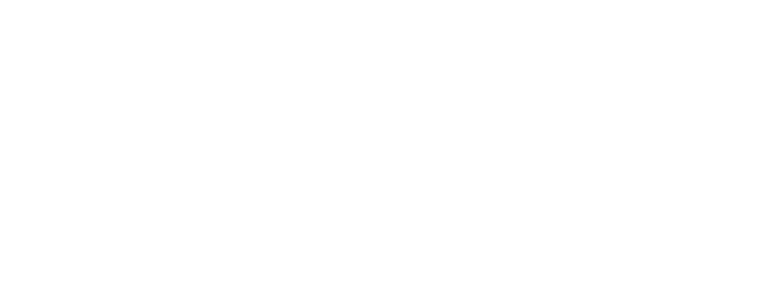
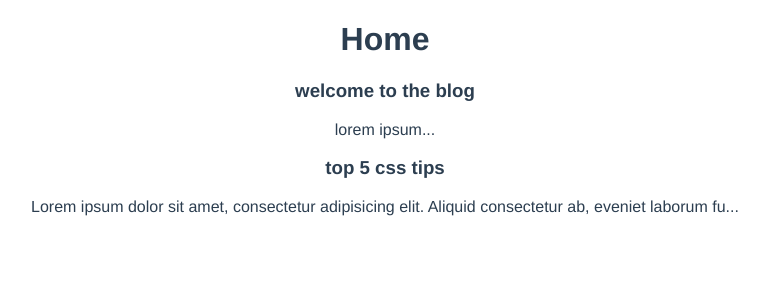
Before and after one commit to mahier8/composition-api-vue, a Vue app: page /home4 in a window 1280 px wide. Before the commit this address had no page. Shown: the top 300 px of the page, without its empty margins (255-1024 px from the left). Built offline with nearby package versions, Linux system fonts and the light colour scheme.

Commit message:
added props to blog posts

```diff
--- /dev/null
+++ b/src/components/PostList.vue
@@ -0,0 +1,21 @@
+<template>
+  <div class="post-list">
+    <!-- creating a for loop -->
+    <div v-for="post in posts" :key="post.id">
+      <SinglePost :post="post" />
+    </div>
+  </div>
+</template>
+
+<script>
+import SinglePost from "./SinglePost.vue";
+export default {
+  components: { SinglePost },
+  props: ["posts"],
+  setup(props) {
+    console.log(props.posts);
+  },
+};
+</script>
+
+<style></style>
--- /dev/null
+++ b/src/components/SinglePost.vue
@@ -0,0 +1,24 @@
+<template>
+  <div class="post">
+    <h3>{{ post.title }}</h3>
+    <p>{{ snippet }}</p>
+  </div>
+</template>
+
+<script>
+import { computed } from "@vue/runtime-core";
+export default {
+  props: ["post"],
+  setup(props) {
+    const snippet = computed(() => {
+      // we are only trying to present some of the text in
+      // the post, therefore we use the substring method
+      return props.post.body.substring(0, 100) + "...";
+    });
+
+    return { snippet };
+  },
+};
+</script>
+
+<style></style>
--- a/src/router/index.js
+++ b/src/router/index.js
@@ -2,6 +2,7 @@
 import Home from "../views/Home.vue";
 import Home2 from "../views/Home2.vue";
 import Home3 from "../views/Home3.vue";
+import Home4 from "../views/Home4.vue";
 
 const routes = [
   {
@@ -19,6 +20,11 @@
     name: "Home3",
     component: Home3,
   },
+  {
+    path: "/home4",
+    name: "Home4",
+    component: Home4,
+  },
 ];
 
 const router = createRouter({
--- a/src/views/Home3.vue
+++ b/src/views/Home3.vue
@@ -4,11 +4,12 @@
     <input type="text" v-model="search" />
     <p>search term - {{ search }}</p>
     <div v-for="name in matchingNames" :key="name">{{ name }}</div>
+    <button @click="handleClick">stop watching</button>
   </div>
 </template>
 
 <script>
-import { computed, ref } from "vue";
+import { computed, ref, watch, watchEffect } from "vue";
 
 export default {
   name: "Home3",
@@ -24,11 +25,30 @@
       "peach",
     ]);
 
+    // watch hook
+    const stopWatch = watch(search, () => {
+      console.log("watch function ran", search.value);
+    });
+
+    const stopWatchEffect = watchEffect(() => {
+      console.log("watch effect function ran");
+    });
+
     const matchingNames = computed(() => {
       return names.value.filter((name) => name.includes(search.value));
     });
 
-    return { names, search, matchingNames };
+    const handleClick = () => {
+      stopWatch();
+      stopWatchEffect();
+    };
+
+    return {
+      names,
+      search,
+      matchingNames,
+      handleClick,
+    };
   },
 };
 </script>
--- /dev/null
+++ b/src/views/Home4.vue
@@ -0,0 +1,29 @@
+<template>
+  <div class="home">
+    <h1>Home</h1>
+    <!-- another example of data binding, by passing in props -->
+    <PostList :posts="posts" />
+  </div>
+</template>
+
+<script>
+import PostList from "../components/PostList.vue";
+import { ref } from "vue";
+
+export default {
+  name: "Home4",
+  components: { PostList },
+  setup() {
+    const posts = ref([
+      { title: "welcome to the blog", body: "lorem ipsum", id: 1 },
+      {
+        title: "top 5 css tips",
+        body: "Lorem ipsum dolor sit amet, consectetur adipisicing elit. Aliquid consectetur ab, eveniet laborum fugiat doloremque quis non sequi, fuga perferendis officia similique rerum tempore eos dolores distinctio nam ea beatae.",
+        id: 2,
+      },
+    ]);
+
+    return { posts };
+  },
+};
+</script>
```
